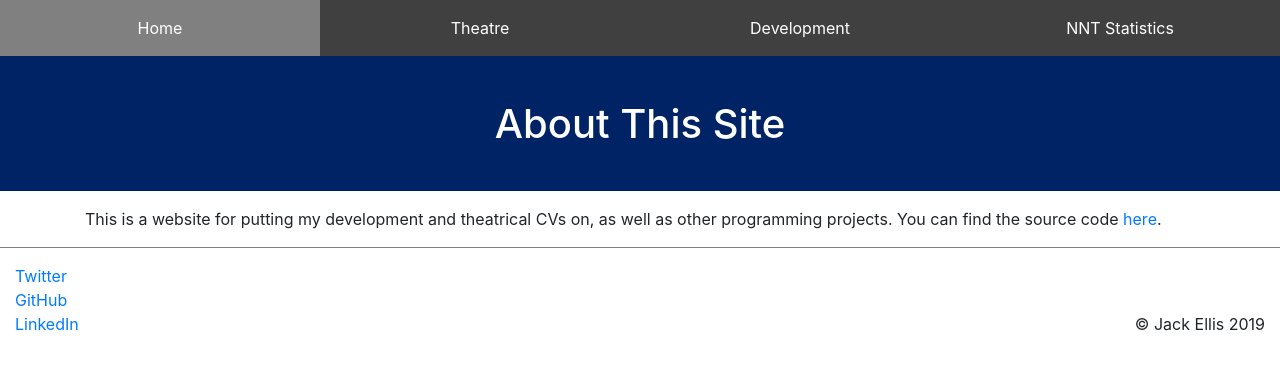
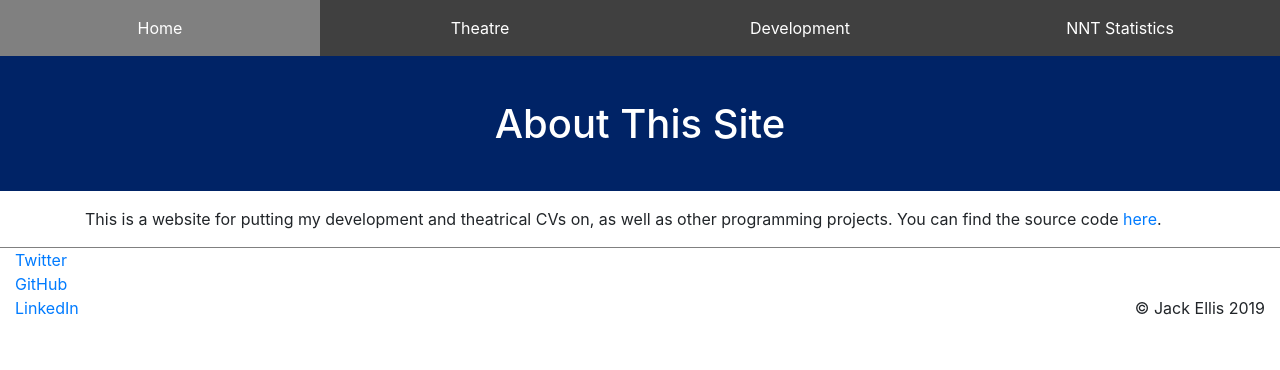
Before and after one commit to GingertronMk1/gingertronmk1.github.io, a Jekyll site: the page built from about.md, in a window 1280 px wide. Shown: the top 370 px of the page. Built offline with Jekyll 4.4.1, drawn with Linux system fonts in a browser that asks for light colours.

Commit message:
Auto update copyright (I have no idea how legally allowed this is but hey ho

```diff
--- a/_includes/footer.html
+++ b/_includes/footer.html
@@ -1,12 +1,12 @@
-<footer class="footer container-fluid row mx-0 px-0 py-3 align-items-end">
-  <div class="col-6 text-left ml-6">
+<footer class="footer container-fluid row m-0 align-items-end">
+  <div class="col-6 text-left ml-6 p-0">
     <ul>
       {% for social in site.socials %}
         <li><a href="{{ social.link }}">{{ social.network }}</a></li>
       {% endfor %}
     </ul>
   </div>
-  <div class="col-6 text-right mr-6">
-    &copy; Jack Ellis 2019
+  <div class="col-6 text-right mr-6 p-0">
+    &copy; Jack Ellis {{ 'now' | date: "%Y" }}
   </div>
 </footer>
```
